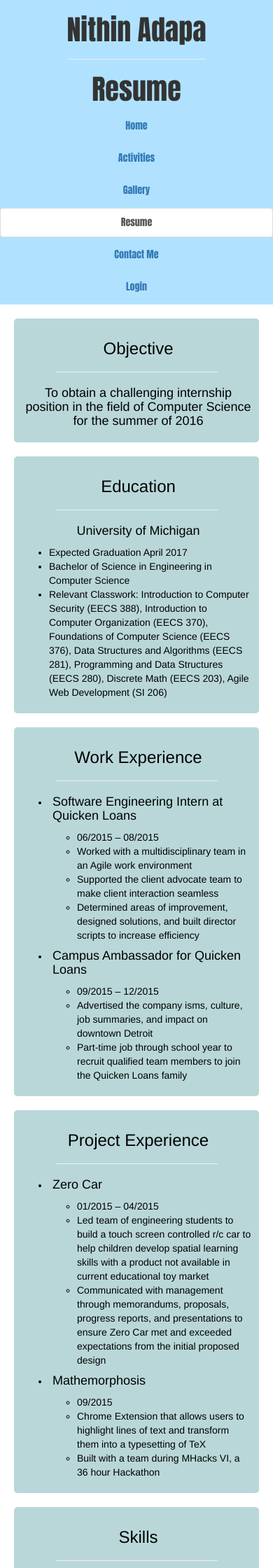
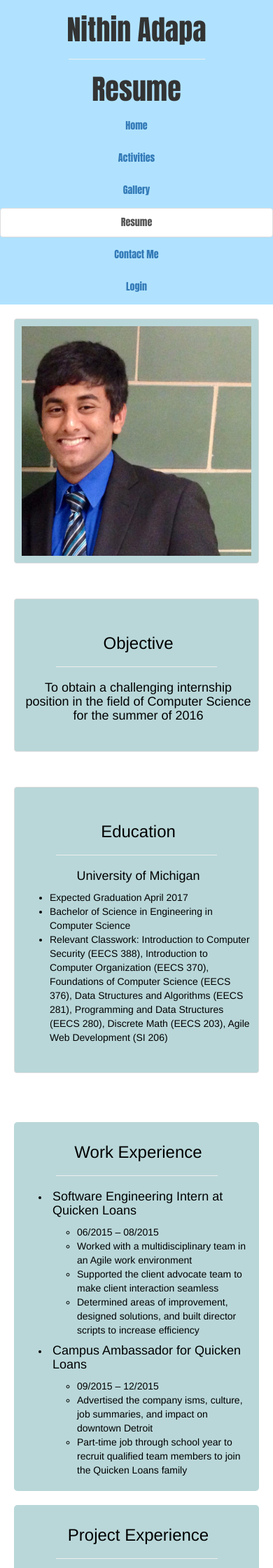
Before and after one commit to nadapa09/portfolio, a Python web app: template templates/resume.html in a window 390 px wide. Shown: the top 2240 px of the page at 70% size. Run offline with Jinja, Linux system fonts and the light colour scheme; the template is opened without the code that fills it, so the values that code supplies are empty; some libraries are stand-ins or nearby versions.

Commit message:
added a photo to the resume page. did some fine tuning

```diff
--- a/static/styling.css
+++ b/static/styling.css
@@ -83,11 +83,20 @@ h4 {
 	font-family: Verdana,sans-serif;
 }
 
-#objective {
+#picture {
 	float:center;
 	text-align: center;
 	margin: 20px 20px 20px 20px;
 	padding: 10px 10px 10px 10px;
+	color: black;
+	background-color: #B9D7D9;
+}
+
+#objective {
+	float:center;
+	text-align: center;
+	margin: 50px 20px 50px 20px;
+	padding: 30px 10px 30px 10px;
 	color: black;
 	background-color: #B9D7D9;
 
@@ -96,8 +105,8 @@ h4 {
 #education {
 	float:center;
 	text-align: center;
-	margin: 20px 20px 20px 20px;
-	padding: 10px 10px 10px 10px;
+	margin: 50px 20px 50px 20px;
+	padding: 30px 10px 30px 10px;
 	color: black;
 	background-color: #B9D7D9;
 }
@@ -129,6 +138,15 @@ h4 {
 	background-color: #B9D7D9;
 }
 
+#downloadLink {
+	float:center;
+	text-align: center;
+	margin: 20px 20px 20px 20px;
+	padding: 10px 10px 10px 10px;
+	color: black;
+	background-color: #B9D7D9;
+}
+
 li {
 	text-align: left;
 }
--- a/templates/resume.html
+++ b/templates/resume.html
@@ -18,13 +18,20 @@
 {% endblock %}
 
 {% block content %}
-	<div id="objective">
+	<div class = "row">
+		<div class = "col-md-6">
+			<div id="picture" class="thumbnail">
+				<img src="../static/gallery/5.jpg">
+			</div>
+		</div>
+
+		<div class = "col-md-6">
+			<div id="objective" class="thumbnail">
 				<h3>Objective</h3>
 				<hr width="70%">
 				<h4>To obtain a challenging internship position in the field of Computer Science for the summer of 2016</h4>
 			</div>
-
-	<div id="education">
+			<div id="education" class="thumbnail">
 				<h3>Education</h3>
 				<hr width="70%">
 				<h4>University of Michigan</h4>
@@ -34,6 +41,10 @@
 					<li>Relevant Classwork: Introduction to Computer Security (EECS 388), Introduction to Computer Organization (EECS 370), Foundations of Computer Science (EECS 376), Data Structures and Algorithms (EECS 281), Programming and Data Structures (EECS 280), Discrete Math (EECS 203), Agile Web Development (SI 206)</li>
 				</ul>
 			</div>
+		</div>
+	</div>
+
+
 
 	<div id="workExp">
 		<h3>Work Experience</h3>
@@ -114,4 +125,11 @@
 			</div>
 		</ul>
 	</div>
+
+	<div id="downloadLink">
+		<h3>Download Resume As A PDF</h3>
+		<hr width="70%">
+		<a href="../static/resume.pdf" download><i class="fa fa-file-pdf-o fa-5x"></i></a>
+	</div>
+
 {% endblock %}
```
Also changed, not shown: 1 other file. Lines whose indentation alone changed are shown as unchanged.
